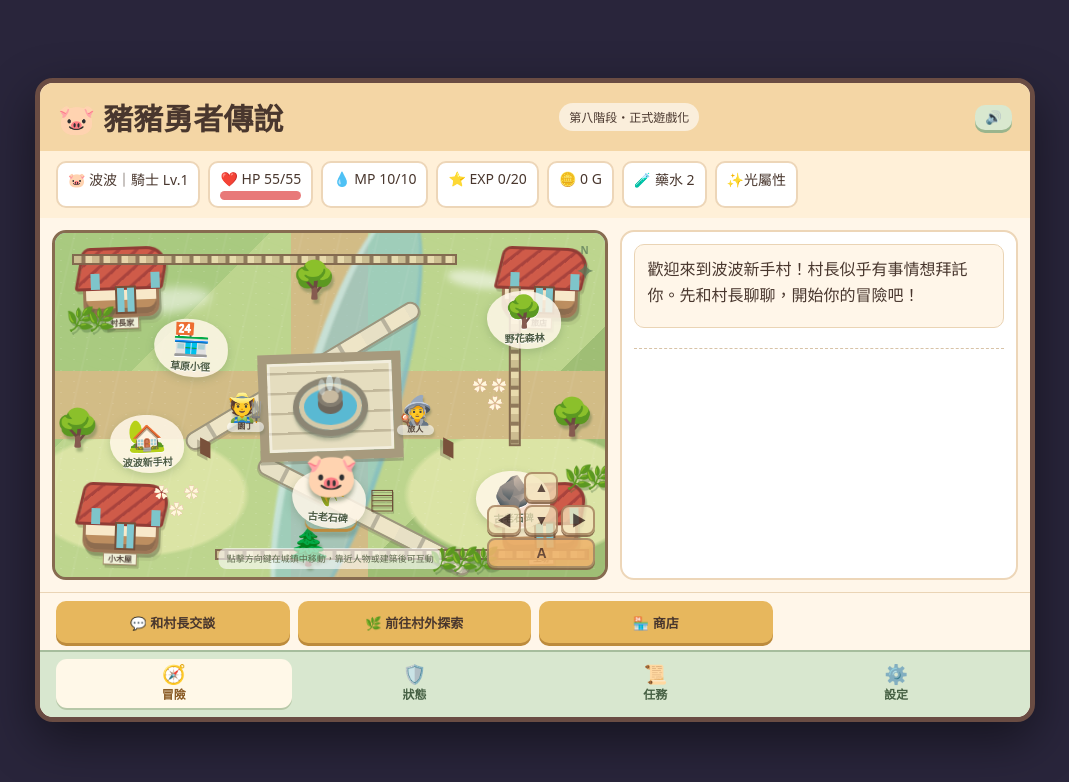
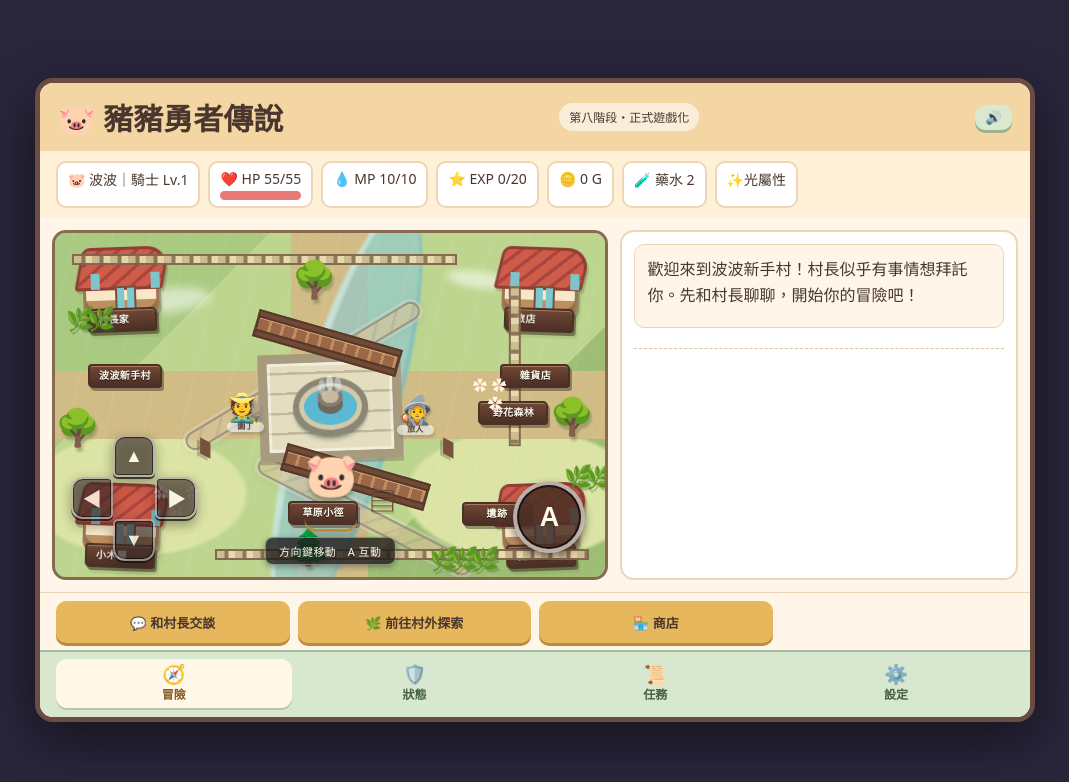
Before and after one commit to dmppmd132-glitch/pighero, a plain HTML site: page index.html in a window 1280 px wide. Shown: the whole page, without its empty margins (105-1174 px from the left). Drawn offline with Linux system fonts and the light colour scheme.

Commit message:
feat: optimize landscape town map controls

```diff
--- a/index.html
+++ b/index.html
@@ -12,11 +12,11 @@
 <div class="caption" id="location">波波新手村</div>
 <div class="map-canvas" id="mapCanvas">
   <div class="map-cloud cloud-a"></div><div class="map-cloud cloud-b"></div>
-  <div class="map-river"></div><div class="map-path path-a"></div><div class="map-path path-b"></div>
+  <div class="map-river"></div><div class="map-bridge bridge-n" aria-hidden="true"></div><div class="map-bridge bridge-s" aria-hidden="true"></div><div class="map-path path-a"></div><div class="map-path path-b"></div>
   <div class="map-square"><div class="map-fountain">⛲</div></div>
   <div class="map-fence fence-n"></div><div class="map-fence fence-e"></div><div class="map-fence fence-s"></div>
   <div class="map-house house-nw">🏠<span>村長家</span></div><div class="map-house house-ne">🏠<span>旅店</span></div>
-  <div class="map-house house-sw">🏡<span>小木屋</span></div><div class="map-house house-se">🏠<span>工坊</span></div>
+  <div class="map-house house-sw">🏡<span>小木屋</span></div><div class="map-house house-se">🏠<span>古老石碑</span></div>
   <div class="map-tree tree-n">🌳</div><div class="map-tree tree-e">🌳</div><div class="map-tree tree-s">🌲</div><div class="map-tree tree-w">🌳</div>
   <div class="map-bush bush-n">🌿🌿</div><div class="map-bush bush-s">🌿🌿🌿</div><div class="map-bush bush-e">🌿🌿</div>
   <div class="map-flower flowers-w">✿　✿<br>　✿</div><div class="map-flower flowers-e">✿ ✿<br>　✿</div>
@@ -25,18 +25,18 @@
   <button class="map-node shop-node" onclick="walkMapTo('shop')" aria-label="前往商店"><span class="node-art">🏪</span><span class="node-label">雜貨店</span></button>
   <button class="map-node forest-node" onclick="mapMove(2)" aria-label="前往野花森林"><span class="node-art">🌳</span><span class="node-label">野花森林</span></button>
   <button class="map-node field-node" onclick="mapMove(1)" aria-label="前往草原小徑"><span class="node-art">🌾</span><span class="node-label">草原小徑</span></button>
-  <button class="map-node stone-node" onclick="mapMove(3)" aria-label="前往古老石碑"><span class="node-art">🪨</span><span class="node-label">古老石碑</span></button>
+  <button class="map-node stone-node" onclick="mapMove(3)" aria-label="前往遺跡"><span class="node-art">🪨</span><span class="node-label">遺跡</span></button>
   <button class="map-npc npc-a" onclick="mapTalk('gardener')" aria-label="和園丁對話">🧑‍🌾<small>園丁</small></button>
   <button class="map-npc npc-b" onclick="mapTalk('traveler')" aria-label="和旅人對話">🧙<small>旅人</small></button>
   <button class="map-player hero" id="hero" onclick="mapTalk('player')" aria-label="波波目前位置">🐷</button>
-  <div class="map-compass" aria-hidden="true">N<br><span>✦</span></div>
-  <div class="town-controls" aria-label="城鎮移動控制">
+  <div class="town-dpad" aria-label="城鎮移動控制">
     <button onclick="walkMap(0,-1)" aria-label="向上">▲</button>
     <button onclick="walkMap(-1,0)" aria-label="向左">◀</button>
     <button onclick="walkMap(0,1)" aria-label="向下">▼</button>
-    <button onclick="walkMap(1,0)" aria-label="向右">▶</button><button class="interact-btn" onclick="interactNearby()" aria-label="互動">A</button>
+    <button onclick="walkMap(1,0)" aria-label="向右">▶</button>
   </div>
-  <div class="town-hint">點擊方向鍵在城鎮中移動，靠近人物或建築後可互動</div>
+  <button class="town-interact" onclick="interactNearby()" aria-label="互動">A</button>
+  <div class="town-hint">方向鍵移動　A 互動</div>
 </div>
 </section>
 <section class="panel"><div id="message">歡迎來到波波新手村！村長似乎有事情想拜託你。先和村長聊聊，開始你的冒險吧！</div>
--- a/js/navigation.js
+++ b/js/navigation.js
@@ -58,8 +58,8 @@ function updateMapPlayer(index){
 }
 function refreshMap(){
   const a=p&&p.area||0, reg=typeof REG!=="undefined"?REG[a]:null;
-  const labels=["村長家","草原小徑","野花森林","古老石碑"];
-  document.querySelectorAll(".node-label").forEach((el,i)=>{if(reg&&reg.L[i])el.textContent=reg.L[i][0]||labels[i]});
+  const labels=["波波新手村","雜貨店","野花森林","草原小徑","遺跡"];
+  document.querySelectorAll(".map-node .node-label").forEach((el,i)=>{el.textContent=labels[i]||el.textContent});
   updateMapPlayer(p&&p.loc||0);
 }
 
--- a/styles.css
+++ b/styles.css
@@ -278,3 +278,38 @@ button{touch-action:manipulation;-webkit-tap-highlight-color:transparent}button:
 .map-flower{position:absolute;z-index:6;color:#fff8dc;text-shadow:0 0 0 #d87578;font-size:15px;line-height:1.15}.flowers-w{left:18%;bottom:17%}.flowers-e{right:18%;top:42%}
 .map-bench{position:absolute;z-index:6;color:#79513b;font-size:28px;transform:rotate(90deg);text-shadow:2px 3px 0 #5d543e55}.bench-w{left:26%;top:57%}.bench-e{right:26%;top:57%}.map-sign{position:absolute;z-index:7;color:#6b4b35;font-size:27px;filter:drop-shadow(1px 2px #0003)}.sign-s{left:57%;bottom:17%}
 @media(max-width:700px){.map-house{width:59px;height:42px}.map-house:before{width:65px;height:29px;top:-16px}.map-house:after{height:19px;width:13px;box-shadow:-23px -14px 0 -5px #7ec5ca,23px -14px 0 -5px #7ec5ca}.map-house span{font-size:7px;bottom:-13px}.map-fountain{border-width:4px}.map-fence{height:8px}.map-bush{font-size:18px}.map-flower{font-size:11px}}
+
+/* ===== 手機橫屏 PWA 地圖 UI ===== */
+.map-node { background:transparent; box-shadow:none; border:0; transform:none; width:96px; min-height:30px; padding:0; }
+.map-node:hover { transform:scale(1.04); filter:none; }
+.map-node .node-art { display:none; }
+.map-node .node-label, .map-house span { display:block; position:absolute; bottom:-18px; padding:4px 9px 5px; min-width:70px; border:2px solid #4a3025; border-radius:4px 5px 3px 5px; background:linear-gradient(#704735,#4c2f25); color:#fffdf1; font-size:10px; line-height:1.1; letter-spacing:.04em; text-shadow:0 1px #24150f; box-shadow:2px 3px 0 #291b1666, inset 0 1px #a77a5f; white-space:nowrap; }
+.map-house span { display:block; }
+.village-node { left:4%; top:31%; }.shop-node { left:auto; right:4%; top:31%; }.forest-node { right:8%; top:42%; }.field-node { left:40%; top:71%; }.stone-node { right:11%; bottom:20%; }
+.town-dpad { position:absolute; z-index:25; left:16px; bottom:16px; width:126px; height:126px; opacity:.82; filter:drop-shadow(0 4px 6px #2c211899); }
+.town-dpad button { position:absolute; width:42px; height:42px; min-height:42px; padding:0; border:2px solid #fff8; background:#3b2c2bbb; color:#fffbed; box-shadow:inset 0 0 0 1px #0d0a09,0 2px 0 #16100e; font-size:18px; }
+.town-dpad button:first-child { left:42px; top:0; border-radius:12px 12px 5px 5px; }.town-dpad button:nth-child(2){left:0;top:42px;border-radius:12px 5px 5px 12px}.town-dpad button:nth-child(3){left:42px;top:84px;border-radius:5px 5px 12px 12px}.town-dpad button:nth-child(4){left:84px;top:42px;border-radius:5px 12px 12px 5px}
+.town-interact { position:absolute; z-index:25; right:20px; bottom:24px; width:72px; height:72px; min-height:72px; padding:0; border-radius:50%; border:4px solid #fff9; background:#4a3025dd; color:#fffbed; font-size:27px; font-weight:900; box-shadow:inset 0 0 0 2px #1c1210,0 4px 8px #2c211899; }
+.town-interact:active { transform:scale(.94); }
+.town-hint { left:50%; bottom:12px; transform:translateX(-50%); padding:5px 13px; border:1px solid #fff6; background:#201b1bcc; color:#fffbed; font-size:11px; letter-spacing:.04em; box-shadow:0 2px 6px #0005; }
+.map-compass { display:none; }
+@media (orientation:landscape) and (max-height:700px) {
+  body { display:block; min-height:100dvh; padding:0; background:#25202e; }
+  #game { width:100vw; min-height:100dvh; border:0; border-radius:0; box-shadow:none; }
+  header { min-height:40px; padding:5px 12px; }.tag{display:none} h1{font-size:17px}
+  #hud { padding:4px 10px; gap:5px; }.stat{font-size:11px;padding:4px 7px}
+  main { grid-template-columns:minmax(0,1.62fr) minmax(225px,.78fr); gap:8px; padding:7px 8px 5px; }
+  #scene { height:calc(100dvh - 142px); min-height:260px; border-radius:12px; }
+  .panel { min-height:0; height:calc(100dvh - 142px); padding:9px; gap:7px; overflow:auto; }.panel #message{font-size:13px;padding:9px;line-height:1.4}
+  .tab-panel { padding:5px 8px; gap:5px; }.tab-action{min-height:34px;font-size:11px;padding:5px}.tabbar{padding:4px 8px max(5px,env(safe-area-inset-bottom));}.tab-button{min-height:37px;font-size:10px}.tab-button span{font-size:15px}
+  .town-dpad { left:12px; bottom:12px; }.town-interact{right:14px;bottom:15px;width:64px;height:64px;min-height:64px;font-size:24px}.town-hint{bottom:8px;font-size:10px}
+  .map-house{transform:scale(.9)} .map-node .node-label{font-size:9px}
+}
+@media(max-width:700px) and (orientation:portrait){.town-dpad{left:9px;bottom:9px;transform:scale(.8);transform-origin:bottom left}.town-interact{right:9px;bottom:12px;width:58px;height:58px;min-height:58px;font-size:22px}.town-hint{bottom:9px;max-width:36%;font-size:9px}.map-node .node-label{font-size:9px;padding:3px 7px}}
+
+/* 河流穿越道路的雙木橋，與石板路保持同一條通行軸線 */
+.map-bridge { position:absolute; z-index:5; width:27%; height:20px; border:3px solid #5a3b2b; border-radius:5px; background:repeating-linear-gradient(90deg,#9a6848 0 10px,#c08b5d 10px 13px); box-shadow:0 3px 0 #3f2a25aa, inset 0 2px #e0ae78; transform:rotate(16deg); }
+.map-bridge::before,.map-bridge::after { content:""; position:absolute; left:-3px; right:-3px; height:4px; border:2px solid #57392b; background:#704a35; }
+.map-bridge::before { top:-7px; }.map-bridge::after { bottom:-7px; }
+.bridge-n { left:36%; top:29%; }.bridge-s { left:41%; top:68%; }
+.map-path { z-index:3; background:repeating-linear-gradient(135deg,#d8c39aaa 0 13px,#c4ae9299 13px 16px); box-shadow:0 0 0 3px #fff3,0 2px 8px #7e655333; }
--- a/sw.js
+++ b/sw.js
@@ -1,5 +1,5 @@
 // 更新遊戲時，請把版本號 v1 改成 v2、v3……，玩家才會拿到新版
-const CACHE = "pig-hero-v9";
+const CACHE = "pig-hero-v10";
 const ASSETS = ["./", "./index.html", "./styles.css", "./js/compat.js", "./js/game-core.js", "./js/equipment.js", "./js/battle.js", "./js/party.js", "./js/world.js", "./js/story.js", "./js/state.js", "./js/platform.js", "./js/ui-panels.js", "./js/navigation.js", "./js/bootstrap.js", "./manifest.webmanifest", "./icon-192.png", "./icon-512.png", "./icon-512-maskable.png"];
 
 self.addEventListener("install", e => {
```
Also changed, not shown: 1 other file.
